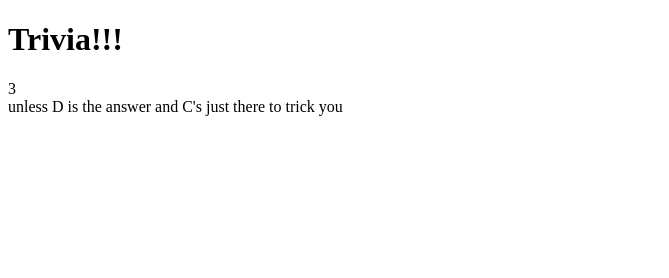
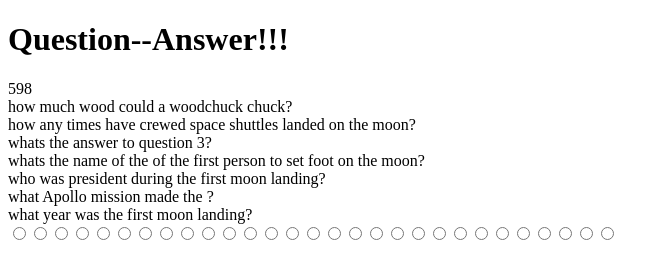
Before and after one commit to travrodowick/Trivia-Game, a plain HTML site: page index.html in a window 1280 px wide. Both pictures are taken after a click on the button "Start Quiz!". Shown: the whole page, without its empty margins (0-669 px from the left). Drawn offline with nearby package versions, Linux system fonts and the light colour scheme.

Commit message:
changed structure and plan -- no more displaying questions one at a time -- changing functions to make a form to to time restraints

```diff
--- a/assets/javascript/app.js
+++ b/assets/javascript/app.js
@@ -1,8 +1,10 @@
 $(document).ready(function () {
 
     //========================================GLOBAL VARIABLES=====================
-    var score = 0
-    timeLeft = 5
+    var score = 0;
+    var timeLeft = 600;
+
+
 
 
     //objects with keys as answers
@@ -21,61 +23,109 @@ $(document).ready(function () {
         imgSrc: "",
         answers: ["A...first choice", "B", "C is the answer most of the time", "unless D is the answer and C's just there to trick you"],
         correct: "C is the answer most of the time"
-    }];
+    },
+    {
+        question: "whats the name of the of the first person to set foot on the moon?",
+        imgSrc: "",
+        answers: ["Britney Bitch", "Buzz Aldrin", "Neil Armstrong", "Brad Pitt"],
+        correct: "Neil Armstrong"
+    },
+    {
+        question: "who was president during the first moon landing?",
+        imgSrc: "",
+        answers: ["John F. Kennedy", "Lyndon B. Johnson", "Britney Bitch", "William B. Pitt"],
+        correct: "Neil Armstrong"
+    },
+    {
+        question: "what Apollo mission made the ?",
+        imgSrc: "",
+        answers: ["John F. Kennedy", "Lyndon B. Johnson", "Britney Bitch", "William B. Pitt"],
+        correct: "Neil Armstrong"
+    },
+    {
+        question: "what year was the first moon landing?",
+        imgSrc: "",
+        answers: ["1975", "1966", "1969", "1973"],
+        correct: "Neil Armstrong"
+    }
+    ];
 
 
 
 
     //============================FUNCTIONS=========================================
+    function renderQuestions(answers) {
+        for (var i = 0; i < questions.length; i++) {
+            $('#questions').append(questions[i].question + '<br>')
+            console.log(questions[i])
+            for (var j = 0; j < questions[i].answers.length; j++) {
+                var choices = $("<input type='radio'/>").text('is there anyone out there?').html('<br>');
+                $('#answerID').append(choices);
+                console.log(choices)
+            };
+        };
+    };
+
+    // function renderQuestions() {
+    //     for (var i = 0; i < questions.length; i++) {
+    //         var choices = $("<input type='radio'/>").addClass('.answerClass').text('*' + questions.answers[i]);
+    //         console.log(choices)
+    //     }
+    // }
+
+    $('.answerClass').on('click', function () {
+        var userGuess = questions.answers
+        if (userGuess === questions[i].correct) {
+            alert('correct')
+
+        };
+    });
+
+
+    // //render question 1
+    // function renderQuestion1() {
+    //     $('#questions').text('Question:  ' + questions.question)
+    //     for (var j = 0; j < questions[i].answers.length; j++) {
+    //         var choices = $("<p id='answer1'>").text('*' + questions[i].answers[j]);
+    //         $('#answerID').append(choices);
+    //     };
+    // }
+
+
+
+    // //render questions to the page---
+
+    //     console.log('renderQuestions run')
+    // };
+    //-------TIMER----------
+    function countDown() {
+        var timer = setInterval(function () {
+            timeLeft--;
+            $('#timer').text(timeLeft);
+            if (timeLeft == -1) {
+                $('#timer').html("gotta be faster than that!");
+                clearInterval(timer);
+            };
+        }, 1000);
+    };
+
+
+    function gameStart() {
+        $('#directions, #start').css('display', 'none')
+    }
 
 
 
 
 
-    function renderQuestions() {
-        for (var i = 0; i < questions.length; i++) {
-            $('#questions').text("heres questions:  ", questions[i].question)
-            for (var j = 0; j < questions[i].answers.length; j++) {
-
-                $('#answers').text(questions[i].answers[j])
-            }
-        }
-    }
-    //-------TIMER----------
-    function countDown() {
-        var timer = setInterval(function () {
-            timeLeft--
-            $('#timer').text(timeLeft)
-            if (timeLeft == -1) {
-                $('#timer').html("gotta be faster than that!");
-                clearInterval(timer)
-            }
-        }, 1000)
-    }
 
 
-    function gameStart() {
-        $('#directions, #start').css('display', 'none')
-
-    }
-
-
-
-
-    //=======================TESTING & DEBUGGING====================
-
-    renderQuestions()
-
-
-
-    //======================ON CLICK START GAME=====================================
-
-    $('button').click(function () {
+    //========ON CLICK START GAME======
+    $('button').on('click', function () {
         gameStart();
         countDown();
         renderQuestions();
     });
-
 
 
     // loop through questions
--- a/index.html
+++ b/index.html
@@ -24,8 +24,8 @@
 </head>
 
 <body>
-    <h1>Trivia!!!</h1>
-    <div class="starter" id="directions">youll have 30 seconds to answer each question... good luck....</div>
+    <h1>Question--Answer!!!</h1>
+    <div class="starter" id="directions">youll have 10 minutes to answer all the questions... good luck....</div>
     <button class="starter" id="start">Start Quiz!</button>
     <div id="quiz"></div>
 
@@ -33,8 +33,15 @@
 
     <div id="timer"></div>
 
-    <div id="question"></div>
-    <div id="answers"></div>
+    <form id="quiz">
+        <div id="questions"></div>
+        <div id="answerID"></div>
+
+
+
+    </form>
+
+    <div id="image"></div>
 
 
 
```
